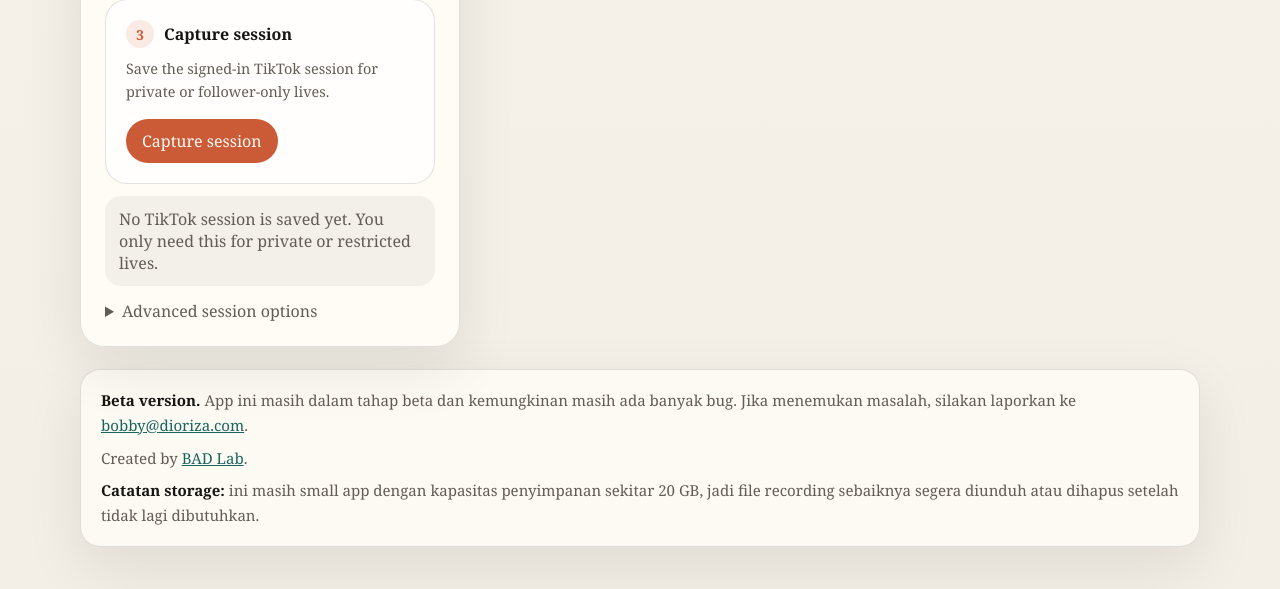
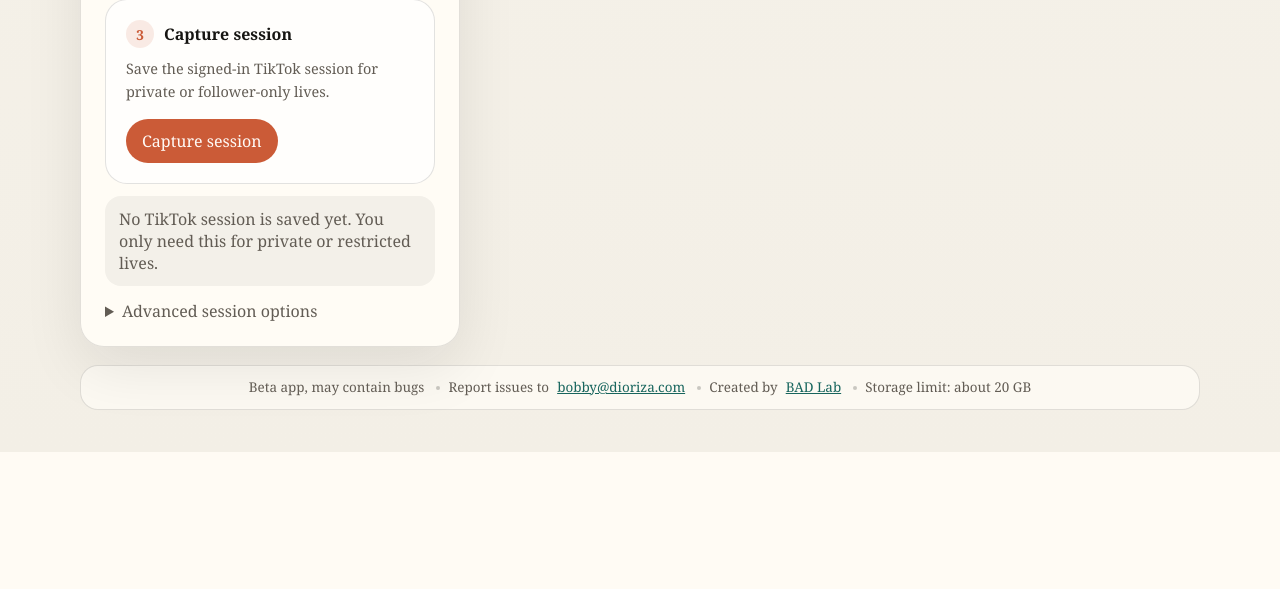
Before and after one commit to anfieldlad/tiktok-live-recorder-app, a FastAPI app: page / in a window 1280 px wide. Shown: the part 1349-1938 px from the top of the page. After the commit the page ends 1801 px from the top, so only its background shows below. Run offline with FastAPI, Linux system fonts and the light colour scheme; data that the repository does not hold is empty.

Commit message:
Refine footer layout

```diff
--- a/app/templates/record.html
+++ b/app/templates/record.html
@@ -66,9 +66,10 @@
     details summary { cursor:pointer; color:var(--muted); }
     code { background:rgba(22,21,18,.06); border-radius:8px; padding:2px 6px; font-size:.92em; }
     .empty { border:1px dashed var(--line); border-radius:20px; padding:22px; color:var(--muted); text-align:center; background:rgba(255,255,255,.45); }
-    .footer { margin-top:22px; padding:18px 20px; background:rgba(255,252,246,.82); border:1px solid var(--line); border-radius:20px; box-shadow:var(--shadow); display:grid; gap:8px; }
-    .footer p { font-size:.94rem; }
-    .footer strong { color:var(--ink); }
+    .footer { margin-top:18px; padding:12px 16px; background:rgba(255,252,246,.74); border:1px solid var(--line); border-radius:18px; }
+    .footer-list { display:flex; flex-wrap:wrap; gap:6px 12px; align-items:center; justify-content:center; color:var(--muted); font-size:.84rem; line-height:1.45; text-align:center; }
+    .footer-item { display:inline-flex; align-items:center; gap:8px; }
+    .footer-item + .footer-item::before { content:""; width:4px; height:4px; border-radius:999px; background:rgba(22,21,18,.22); }
     .footer a { color:var(--accent2); }
     @media (max-width:920px) { .layout { grid-template-columns:1fr; } }
     @media (max-width:720px) { .job-meta { grid-template-columns:1fr; } .meta-card.wide { grid-column:auto; } }
@@ -174,9 +175,12 @@
     </section>
 
     <footer class="footer">
-      <p><strong>Beta version.</strong> App ini masih dalam tahap beta dan kemungkinan masih ada banyak bug. Jika menemukan masalah, silakan laporkan ke <a href="mailto:bobby@dioriza.com">bobby@dioriza.com</a>.</p>
-      <p>Created by <a href="https://badai.tech/" target="_blank" rel="noreferrer">BAD Lab</a>.</p>
-      <p><strong>Catatan storage:</strong> ini masih small app dengan kapasitas penyimpanan sekitar 20 GB, jadi file recording sebaiknya segera diunduh atau dihapus setelah tidak lagi dibutuhkan.</p>
+      <div class="footer-list">
+        <span class="footer-item">Beta app, may contain bugs</span>
+        <span class="footer-item">Report issues to <a href="mailto:bobby@dioriza.com">bobby@dioriza.com</a></span>
+        <span class="footer-item">Created by <a href="https://badai.tech/" target="_blank" rel="noreferrer">BAD Lab</a></span>
+        <span class="footer-item">Storage limit: about 20 GB</span>
+      </div>
     </footer>
   </main>
 
```
Also changed, not shown: app/templates/watch.html (+10 -6 lines).
